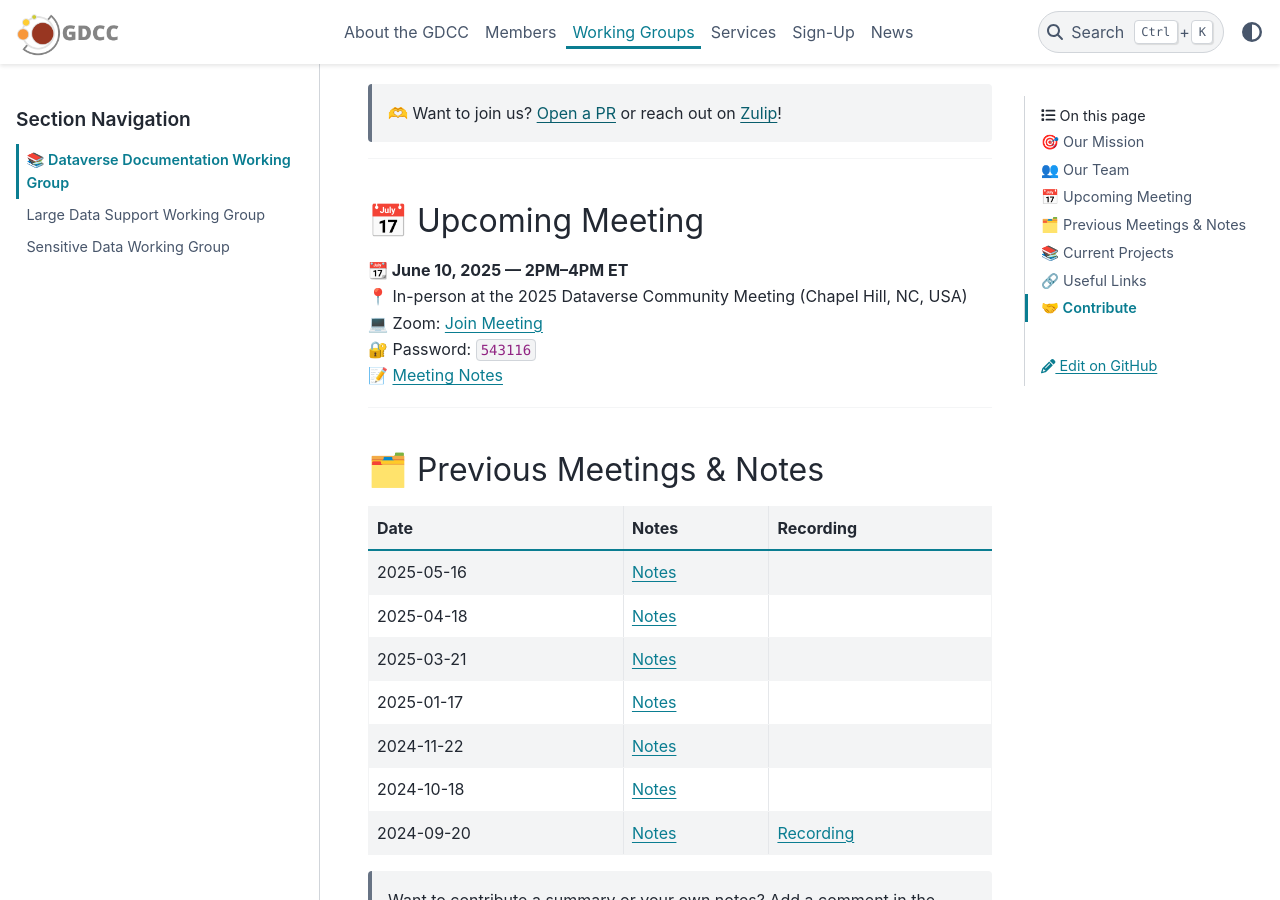
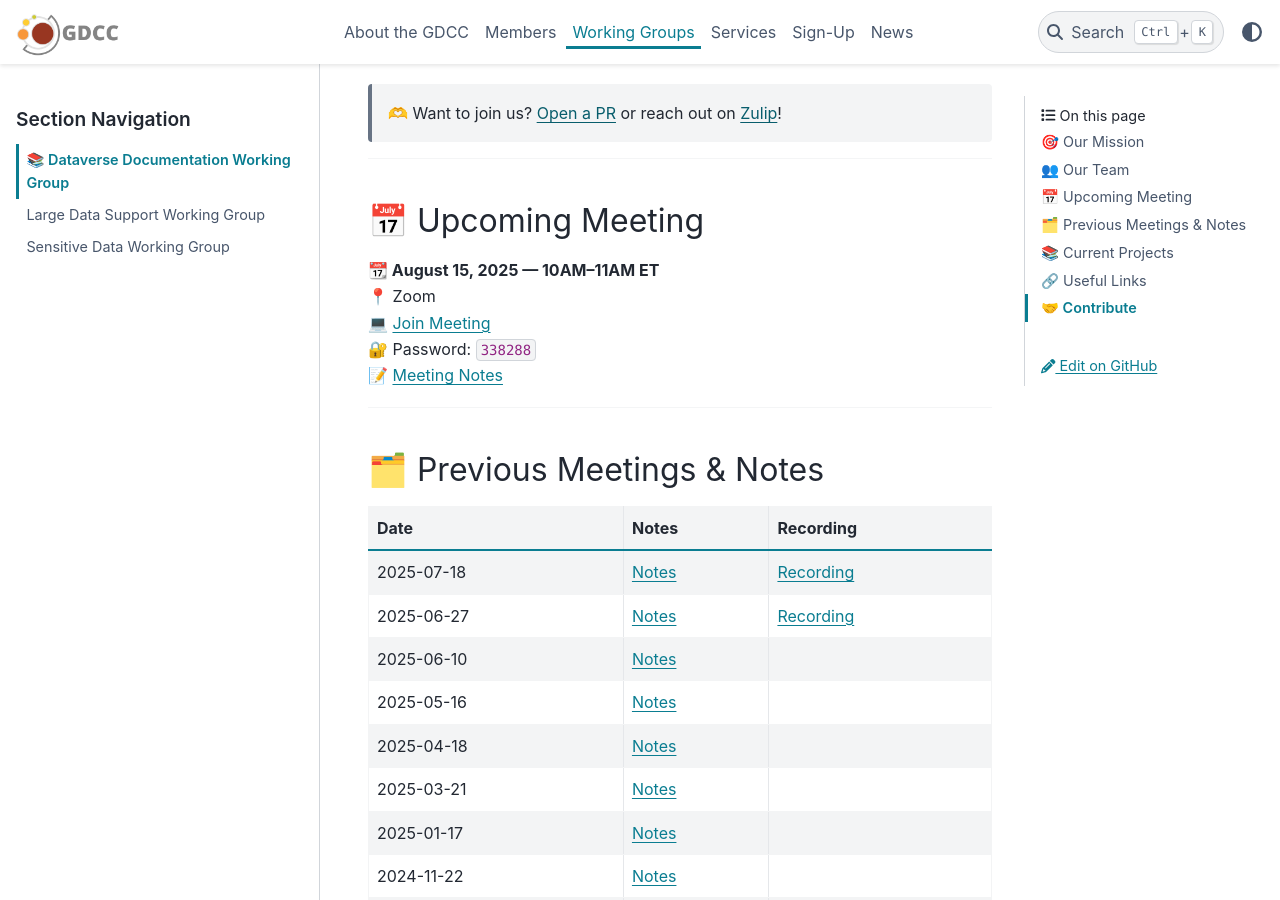
Before and after one commit to gdcc/www.gdcc.io, a Sphinx documentation site: the page built from source/working-groups/documentation.md, in a window 1280 px wide and 900 px high, scrolled down 1003 px. Built offline with Sphinx 7.4.7 and the PyData theme 0.15.4, drawn with Linux system fonts in a browser that asks for light colours; some of the changed text lies outside the part shown.

Commit message:
Update documentation.md
updated dates and meeting recording links

```diff
--- a/source/working-groups/documentation.md
+++ b/source/working-groups/documentation.md
@@ -32,11 +32,11 @@
 
 ## 📅 Upcoming Meeting
 
-**📆 June 10, 2025 — 2PM–4PM ET**
-📍 In-person at the 2025 Dataverse Community Meeting (Chapel Hill, NC, USA)
-💻 Zoom: [Join Meeting](https://harvard.zoom.us/j/98501167797?pwd=iE0T6TQqT6EK1jYFaXiWJfMbL029yD.1)
-🔐 Password: `543116`
-📝 [Meeting Notes](https://docs.google.com/document/d/1DVZuwClSgPTcIiLYOTbhlHhOqcj6moE3/edit?usp=drive_link&ouid=112670259962851928741&rtpof=true&sd=true)
+**📆 August 15, 2025 — 10AM–11AM ET**
+📍 Zoom
+💻 [Join Meeting](https://harvard.zoom.us/j/98933135345?pwd=sUKojqQE5UwyIzY4aVDdgbs7uNFui2.1)
+🔐 Password: `338288`
+📝 [Meeting Notes](https://docs.google.com/document/d/1dX8ktajVsRDk-MDF-yHWV0f4vIe8U3DWrSzIerVGlF8/edit?usp=sharing)
 
 ---
 
@@ -44,13 +44,16 @@
 
 | Date        | Notes           | Recording      |
 |-------------|------------------|----------------|
-| 2025-05-16  | [Notes](https://docs.google.com/document/d/1YQmixOt1E-hGWqDlTbjIkIu9zNKbm0db/edit?usp=drive_link&ouid=112670259962851928741&rtpof=true&sd=true)       |                |
-| 2025-04-18  | [Notes](https://docs.google.com/document/d/1Orv0sPTpGyuPVYnvDVuvWQe39FnxZg4S/edit?usp=drive_link&ouid=112670259962851928741&rtpof=true&sd=true)       |                |
-| 2025-03-21  | [Notes](https://docs.google.com/document/d/1AuGT-mGq9ssOCrHRRgQdcSVz2XbAD-qECXwBHCgMo7E/edit?usp=drive_link)       |                |
-| 2025-01-17  | [Notes](https://docs.google.com/document/d/1o_gjFaFpl62V8SJSbeL8V_h2-JAHrrrS48jyImU-A7c/edit?usp=drive_link)       |                |
-| 2024-11-22  | [Notes](https://docs.google.com/document/d/1oP3v0iHBDIsvrkPWOr524sdweCv9nfOsb6KWA-oojXo/edit?usp=drive_link)       |                |
-| 2024-10-18  | [Notes](https://docs.google.com/document/d/1O1v9aMSCNe9ak2_Md2plfaJw42XJuIrb7l1-sSg4hus/edit?usp=drive_link)       |                |
-| 2024-09-20  | [Notes](https://docs.google.com/document/d/1wUpmkOfQICuPQPbITqJ2oZSD2cSJBdHioEsaLck6_Es/edit?usp=drive_link)       | [Recording](#) |
+| 2025-07-18  | [Notes](https://docs.google.com/document/d/1dX8ktajVsRDk-MDF-yHWV0f4vIe8U3DWrSzIerVGlF8/edit?usp=sharing) | [Recording](https://drive.google.com/file/d/1PPZE_sBm-Ky1e1M7Kj8DVi584pUNInBX/view?usp=drive_link) |
+| 2025-06-27  | [Notes](https://docs.google.com/document/d/1dX8ktajVsRDk-MDF-yHWV0f4vIe8U3DWrSzIerVGlF8/edit?usp=sharing) | [Recording](https://drive.google.com/file/d/1wIlck6tD6FB0Grt8i2qbA_Nrm_yAmies/view?usp=drive_link) |
+| 2025-06-10  | [Notes](https://docs.google.com/document/d/1dX8ktajVsRDk-MDF-yHWV0f4vIe8U3DWrSzIerVGlF8/edit?usp=sharing) |                |
+| 2025-05-16  | [Notes](https://docs.google.com/document/d/1dX8ktajVsRDk-MDF-yHWV0f4vIe8U3DWrSzIerVGlF8/edit?usp=sharing)       |                |
+| 2025-04-18  | [Notes](https://docs.google.com/document/d/1dX8ktajVsRDk-MDF-yHWV0f4vIe8U3DWrSzIerVGlF8/edit?usp=sharing)       |                |
+| 2025-03-21  | [Notes](https://docs.google.com/document/d/1dX8ktajVsRDk-MDF-yHWV0f4vIe8U3DWrSzIerVGlF8/edit?usp=sharing)       |                |
+| 2025-01-17  | [Notes](https://docs.google.com/document/d/1dX8ktajVsRDk-MDF-yHWV0f4vIe8U3DWrSzIerVGlF8/edit?usp=sharing)       |                |
+| 2024-11-22  | [Notes](https://docs.google.com/document/d/1dX8ktajVsRDk-MDF-yHWV0f4vIe8U3DWrSzIerVGlF8/edit?usp=sharing)       |                |
+| 2024-10-18  | [Notes](https://docs.google.com/document/d/1dX8ktajVsRDk-MDF-yHWV0f4vIe8U3DWrSzIerVGlF8/edit?usp=sharing)       |                |
+| 2024-09-20  | [Notes](https://docs.google.com/document/d/1dX8ktajVsRDk-MDF-yHWV0f4vIe8U3DWrSzIerVGlF8/edit?usp=sharing)       | [Recording](#) |
 
 > Want to contribute a summary or your own notes? Add a comment in the shared Google Doc!
 
@@ -82,7 +85,3 @@
 
 → [Edit this page](https://github.com/gdcc/www.gdcc.io/edit/main/source/working-groups/documentation.md)
 → [Submit a pull request](https://github.com/gdcc/www.gdcc.io/pulls)
-
----
-
-*Proudly part of the global Dataverse community.*
```
